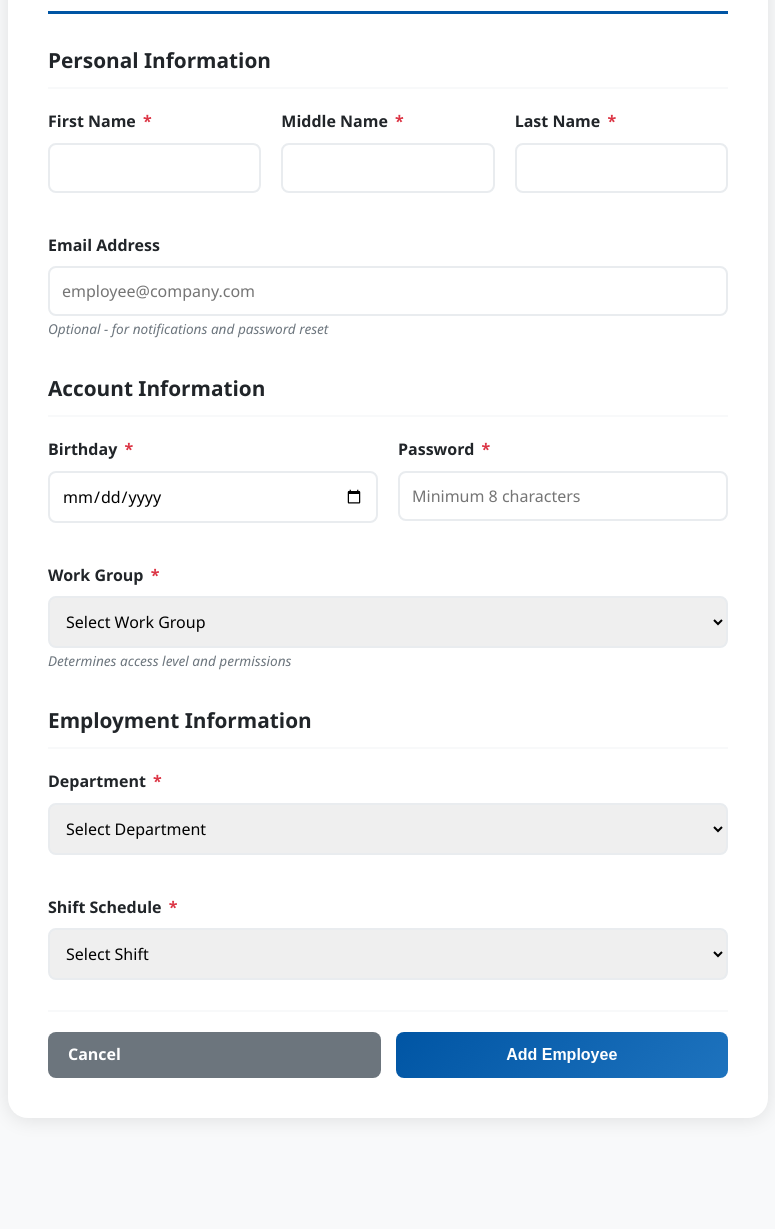
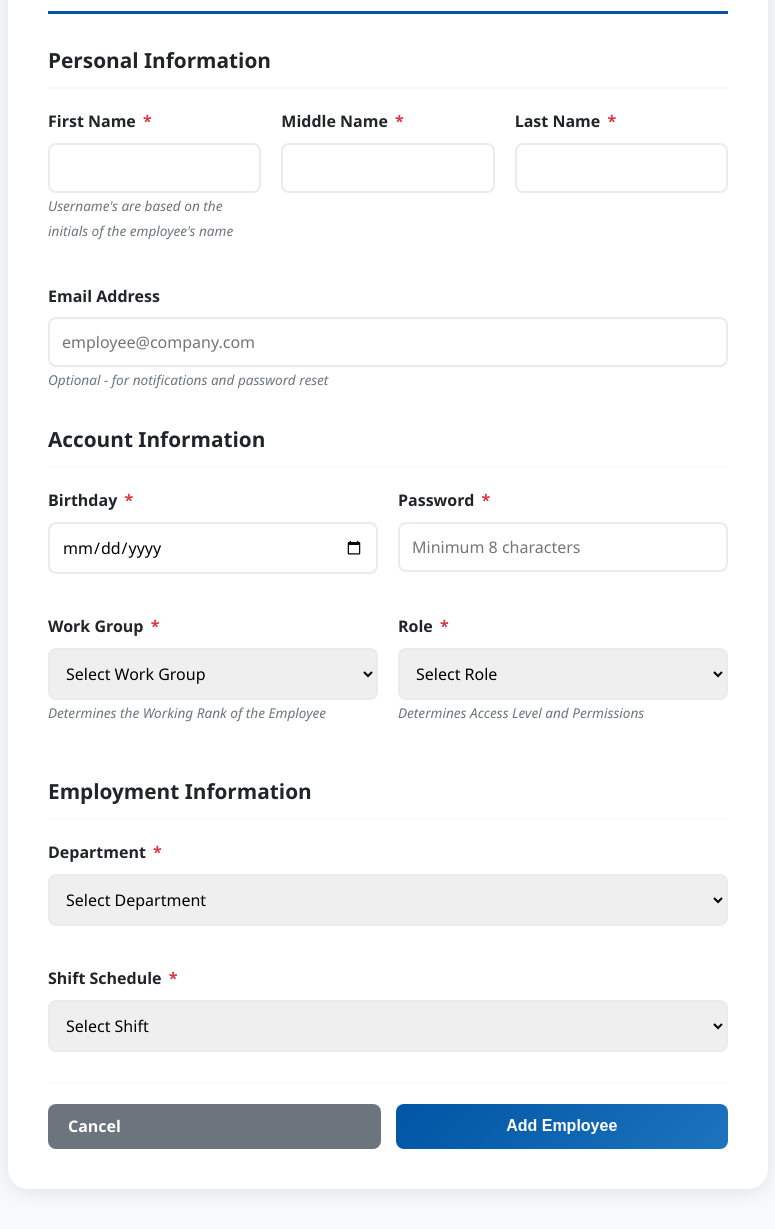
Before and after one commit to JonThads/ClockWise, a PHP site: page /add-employee.php in a window 1280 px wide. Shown: the part 219-1448 px from the top of the page, without its empty margins (252-1027 px from the left). Before the commit the page ends 1339 px from the top, so only its background shows below. Run offline with PHP 8.4, Linux system fonts and the light colour scheme; the visitor is signed in with stand-in values (Sample User, id 1); data that the repository does not hold is empty.

Commit message:
Added Roles, Login Page Database Connectivity, and Session

```diff
--- a/add-employee.php
+++ b/add-employee.php
@@ -1,6 +1,5 @@
 <?php
 require_once 'config/database.php';
-session_start();
 
 // Check if user is logged in
 if (!isset($_SESSION['user_id'])) {
@@ -23,6 +22,7 @@ if ($_SERVER['REQUEST_METHOD'] === 'POST') {
     $email      = $_POST['email'] ?? '';
     $department = $_POST['department'] ?? '';
     $workGroup  = $_POST['work_group'] ?? '';
+    $userRole   = $_POST['user_role'] ?? '';
     $shift      = $_POST['shift'] ?? '';
 
     // Auto-generate username: first initial + middle initial + last name + birth year
@@ -49,6 +49,7 @@ if ($_SERVER['REQUEST_METHOD'] === 'POST') {
                     emp_password,
                     dept_id,
                     work_group_id,
+                    role_id,
                     shift_sched_id,
                     created_at)
                 VALUES
@@ -61,6 +62,7 @@ if ($_SERVER['REQUEST_METHOD'] === 'POST') {
                     :password,
                     :department,
                     :work_group,
+                    :user_role,
                     :shift,
                     NOW())";
 
@@ -75,6 +77,7 @@ if ($_SERVER['REQUEST_METHOD'] === 'POST') {
                 ':password'    => $hashedPassword,
                 ':department'  => $department,
                 ':work_group'  => $workGroup,
+                ':user_role'   => $userRole,
                 ':shift'       => $shift
             ]);
 
@@ -82,7 +85,7 @@ if ($_SERVER['REQUEST_METHOD'] === 'POST') {
             $messageType = 'success';
 
             // Redirect back to dashboard after 2 seconds
-            header('refresh:2;url=admin-dashboard.php#employees');
+            header('refresh:5;url=admin-dashboard.php#employees');
         } catch (PDOException $e) {
             $message = 'Error adding employee: ' . $e->getMessage();
             $messageType = 'error';
@@ -133,6 +136,7 @@ if ($_SERVER['REQUEST_METHOD'] === 'POST') {
                             <label class="form-label">First Name <span class="required">*</span></label>
                             <input type="text" name="first_name" class="form-input" required
                                    value="<?= htmlspecialchars($_POST['first_name'] ?? '') ?>">
+                            <small class="form-help">Username's are based on the initials of the employee's name</small>
                         </div>
                         <div class="form-group">
                             <label class="form-label">Middle Name <span class="required">*</span></label>
@@ -171,7 +175,7 @@ if ($_SERVER['REQUEST_METHOD'] === 'POST') {
                                    placeholder="Minimum 8 characters">
                         </div>
                     </div>
-
+                    <div class="form-row">
                         <div class="form-group">
                             <label class="form-label">Work Group <span class="required">*</span></label>
                             <select name="work_group" class="form-select" required>
@@ -195,7 +199,33 @@ if ($_SERVER['REQUEST_METHOD'] === 'POST') {
                                     endforeach;
                                 ?>
                             </select>
-                        <small class="form-help">Determines access level and permissions</small>
+                            <small class="form-help">Determines the Working Rank of the Employee</small>
+                        </div>
+                        <div class="form-group">
+                            <label class="form-label">Role <span class="required">*</span></label>
+                            <select name="user_role" class="form-select" required>
+                                <option value="">Select Role</option>
+                                <?php
+                                    $sql_get_roles = "SELECT
+                                        role_id,
+                                        role_name
+                                    FROM user_roles
+                                    ORDER BY role_id ASC";
+
+                                    $stmt = $pdo->prepare($sql_get_roles);
+                                    $stmt->execute();
+                                    $get_roles = $stmt->fetchAll(PDO::FETCH_ASSOC);
+
+                                    foreach ($get_roles as $role): ?>
+                                    <option value="<?= $role['role_id'] ?>" <?= ($_POST['user_role'] ?? '') == $role['role_id'] ? 'selected' : '' ?>>
+                                        <?= $role['role_name'] ?>
+                                    </option>
+                                <?php
+                                    endforeach;
+                                ?>
+                            </select>
+                            <small class="form-help">Determines Access Level and Permissions</small>
+                        </div>
                     </div>
                 </div>
 
--- a/config/database.php
+++ b/config/database.php
@@ -1,4 +1,6 @@
 <?php
+
+session_start();
 
 $host = "localhost";
 $database = "clockwise";
--- a/user-dashboard.php
+++ b/user-dashboard.php
@@ -1,6 +1,5 @@
 <?php
 require_once 'config/database.php';
-session_start();
 
 // Check if user is logged in
 if (!isset($_SESSION['user_id'])) {
```
Also changed, not shown: admin-dashboard.php (+2 -17 lines), login.php (+43 -36 lines), CHANGELOG.md, 1 other file. Lines whose indentation alone changed are shown as unchanged.
